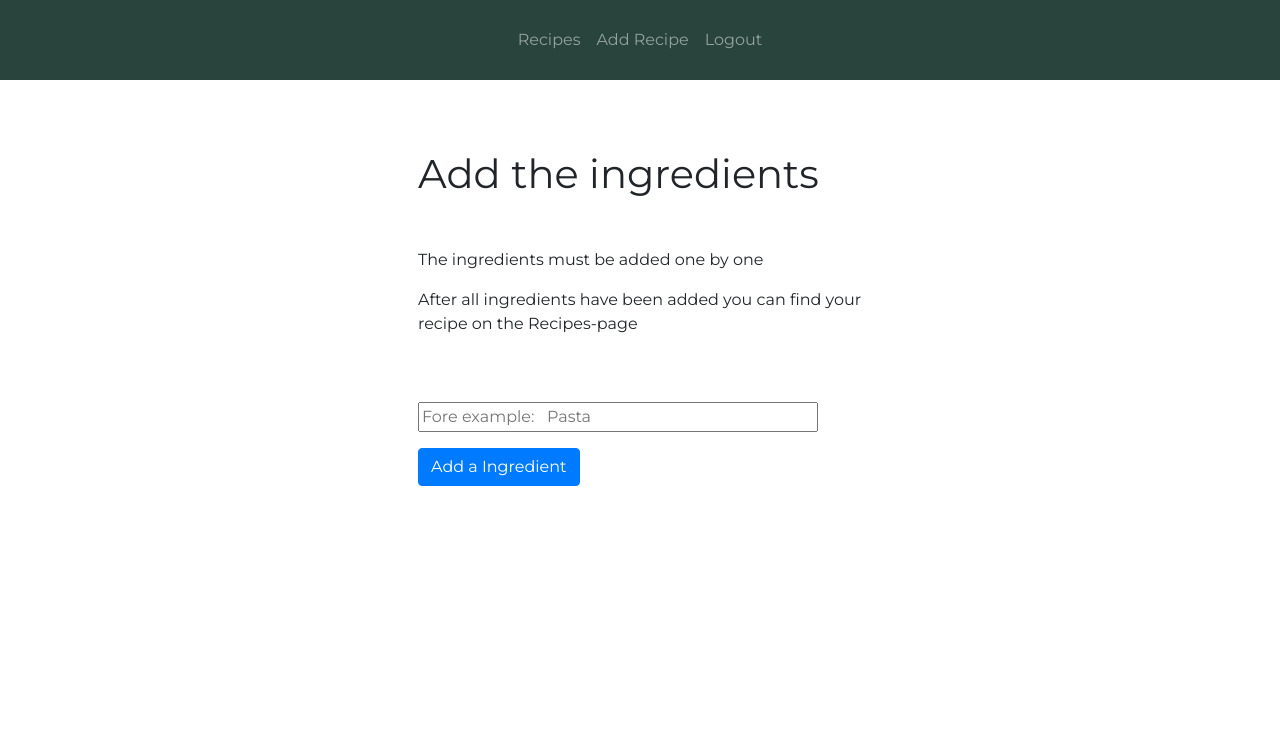
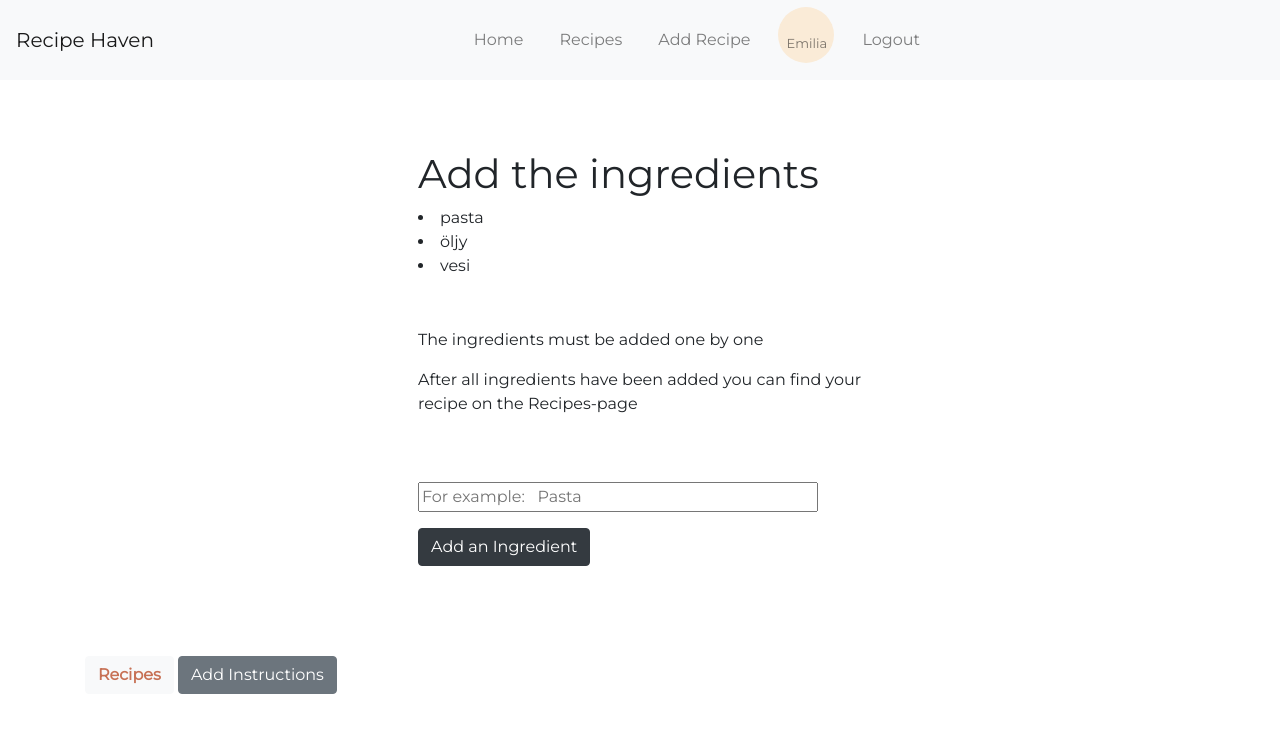
Before and after one commit to Hemulia/RecipeWebApp, a Flask app: page /addingredients/4 in a window 1280 px wide. Shown: the top 733 px of the page. Run offline with Flask 3, Linux system fonts and the light colour scheme; a user stored in the database is signed in; some libraries are stand-ins or nearby versions.

Commit message:
A lot of changes to pretty much everything

```diff
--- a/website/auth.py
+++ b/website/auth.py
@@ -18,7 +18,7 @@ def login():
         user = User.query.filter_by(email=email).first()
         if user:
             if check_password_hash(user.password, password):
-                flash('Logged in successfully!', category='success')
+                flash('Logged in successfully!')
                 login_user(user, remember=True)
                 return redirect(url_for('view.home'))
             else:
@@ -49,7 +49,7 @@ def sign_up():
         user = User.query.filter_by(email=email).first()
         if user:
             flash('Email already exists.', category='error')
-        elif len(email) < 4:
+        elif len(email) < 7:
             flash('Email must be greater than 3 characters.', category='error')
         elif len(first_name) < 2:
             flash('First name must be greater than 1 character.', category='error')
--- a/website/templates/addingredients.html
+++ b/website/templates/addingredients.html
@@ -1,17 +1,30 @@
-{% extends "base.html" %} {% block title %}Home{% endblock %} {% block content
-    %}
+{% extends "base.html" %} {% block title %}Home{% endblock %} {% block content %}
 <form method="post" class="form2">
     <h1>Add the ingredients</h1>
+
+    {% for ingredient in ingredients %}
+        <li>{{ ingredient.name }}</li>
+    {% endfor %}
 
     <p class="ing">The ingredients must be added one by one</p>
     <p>After all ingredients have been added you can find your recipe on the Recipes-page</p>
     <p>
-        <input name="name" class="ing" placeholder="Fore example:   Pasta">
-    </input>
+        <input name="name" class="ing" placeholder="For example:   Pasta"/>
     </p>
     <p>
-        <button type="submit"  class="btn btn-primary">Add a Ingredient</button>
+        <button type="submit" class="btn btn-dark">Add an Ingredient</button>
     </p>
 </form>
+<button type="button" class="btn btn-light">
+    <a href="/recipes" class="buttonrecipe">
+        Recipes
+    </a>
+</button>
+
+{% if ingredients|length > 0 %}
+    <a href="{{ url_for('view.addinstructions', recipe_id=recipe.id) }}" class="btn btn-secondary">
+        Add Instructions
+    </a>
+{% endif %}
 
 {% endblock %}
--- a/website/templates/addrecipe.html
+++ b/website/templates/addrecipe.html
@@ -9,9 +9,6 @@
       <label>Name of the recipe</label>
       <textarea placeholder="Tea" name="title" id="title" class="form-control" style="height: 50px;"></textarea>
       <br />
-      <label>Instructions for the recipe</label>
-      <textarea placeholder="Boil water..." name="instructions" id="instructions" class="form-control" style="height: 50px;"></textarea>
-      <br />
       <label>Approximately how much did the ingredients cost</label>
       <textarea placeholder="2.5"name="price" id="price" class="form-control" style="height: 50px;" type="number"></textarea>
       <br />
@@ -22,7 +19,7 @@
       <textarea placeholder="50" name="time" id="time" class="form-control" style="height: 50px;" type="number"></textarea>
       <br />
       <div>
-        <button type="submit" class="btn btn-primary">Add Recipe</button>
+        <button type="submit" class="btn btn-dark">Add Recipe</button>
       </div>
     </form>
     {% endblock %}
--- a/website/templates/base.html
+++ b/website/templates/base.html
@@ -16,30 +16,48 @@
   * {
     font-family: 'Montserrat', sans-serif;
   }
+
   nav {
-      height:80px;
-      background-color: rgb(40, 68, 61);
+    height: 80px;
+    display: flex;
   }
-    .recipe {
-      margin-left: auto;
+
+  .navbar-nav {
+    display: flex;
+    justify-content: center;
+    align-items: center;
+    margin-left:auto;
     margin-right: auto;
-      padding:30px;
-      background-color: rgb(246, 246, 246);
-      border-radius: 5px;
-      margin-top:30px;
-      width: 65%;
   }
+
+  .nav-item {
+    margin-right: 20px;
+  }
+
+  .nav-user {
+    border-radius: 50%;
+    background-color: antiquewhite;
+    width: 56px;
+    height: 56px;
+    line-height: 56px;
+    text-align: center;
+    font-size: small;
+    margin-bottom: 2%;
+  }
+
   .form2 {
     width: 40%;
     margin-left: auto;
     margin-right: auto;
-      margin-top:70px;
-      margin-bottom:90px;
+    margin-top: 70px;
+    margin-bottom: 90px;
   }
+
   .ins {
     margin-top: 40px;
     font-weight: bold;
   }
+
   .ins2 {
     margin-top: 20px;
   }
@@ -48,7 +66,7 @@
     width: 50%;
     margin-left: auto;
     margin-right: auto;
-      margin-top:50px;
+    margin-top: 50px;
   }
 
   .sign {
@@ -66,40 +84,117 @@
     width: 100%;
   }
 
-    .content {
+  .content, .text {
     margin-bottom: 30px;
-    }
-    .text {
-      margin-top: 30px;
     text-align: center;
   }
 
   .ing {
     width: 90%;
     margin-top: 50px;
-
   }
 
   .cook {
     float: right;
   }
 
+  .recipe {
+      margin-left: auto;
+      margin-right: auto;
+      padding:30px;
+      background-color: rgb(246, 246, 246);
+      border-radius: 5px;
+      margin-top:30px;
+      width: 65%;
+
+  }
+
+  .buttonrecipe {
+    text-decoration: none;
+    color: rgb(199, 113, 85);
+    font-weight: bold;
+  }
+
+  .delete_recipe {
+    text-decoration: none;
+    color: rgb(195, 0, 0);
+    float: right;
+    font-size:medium;
+  }
+
+  .delete_recipe:hover {
+    text-decoration: none;
+    color: rgb(95, 0, 0);
+  }
+
+
+  @media (max-width: 1024px) {
+
+    .navbar-nav {
+      display: flex;
+      justify-content: center;
+      align-items: center;
+      background-color: rgb(249, 249, 249);
+    }
+    .nav-user {
+      margin-bottom: 3%;
+    }
+
+    .recipe, .addrecipe {
+      width: 100%;
+    }
+
+  }
+
+  .alert.alert-success {
+    background-color: #dff0d8;
+    border-color: #d6e9c6;
+    color: #3c763d;
+    text-align: center;
+    width: 30%;
+    margin-right: auto;
+    margin-left: auto;
+    margin-top: 2%;
+
+  }
+
 </style>
 <body>
-    <nav class="navbar navbar-expand-lg navbar-dark ">
-      <div class="collapse navbar-collapse" id="navbar">
-        <div class="navbar-nav" style="margin-left: auto;margin-right: auto;">
+<nav class="navbar navbar-expand-lg navbar-light bg-light">
+  <a class="navbar-brand">Recipe Haven</a>
+  <button class="navbar-toggler" type="button" data-toggle="collapse" data-target="#navbarNavAltMarkup" aria-controls="navbarNavAltMarkup" aria-expanded="false" aria-label="Toggle navigation">
+    <span class="navbar-toggler-icon"></span>
+  </button>
+  <div class="collapse navbar-collapse" id="navbarNavAltMarkup">
     {% if user.is_authenticated %}
-          <a class="nav-item nav-link" id="home" href="/">Recipes</a>
-          <a class="nav-item nav-link" id="add" href="/addrecipe">Add Recipe</a>
-          <a class="nav-item nav-link" id="logout" href="/logout">Logout</a>
+    <ul class="navbar-nav">
+      <li class="nav-item">
+        <a class="nav-link" id="home" href="/">Home  <span class="sr-only">(current)</span></a>
+      </li>
+      <li class="nav-item">
+        <a class="nav-link" id="recipes" href="/recipes">Recipes</a>
+      </li>
+      <li class="nav-item">
+        <a class="nav-link" id="add" href="/addrecipe">Add Recipe</a>
+      </li>
+      <li class="nav-item nav-link nav-user">{{ user.first_name }}</li>
+      <li class="nav-item">
+        <a class="nav-item nav-link nav-log" id="logout" href="/logout">Logout</a>
+      </li>
+    </ul>
     {% else %}
+    <ul class="navbar-nav">
+      <li class="nav-item">
         <a class="nav-item nav-link" id="login" href="/login">Login</a>
+      </li>
+      <li class="nav-item">
         <a class="nav-item nav-link" id="signUp" href="/sign-up">Sign Up</a>
+      </li>
+    </ul>
     {% endif %}
   </div>
-      </div>
 </nav>
+
 
 {% with messages = get_flashed_messages(with_categories=true) %} {% if
 messages %} {% for category, message in messages %} {% if category ==
@@ -124,5 +219,23 @@
   type="text/javascript"
   src="{{ url_for('static', filename='index.js') }}"
 ></script>
+<script>
+  // Function to fade out the flash message element
+  function fadeOutFlashMessage(flashId) {
+    var flashElement = $("#" + flashId);
+    if (flashElement) {
+      flashElement.fadeOut(500); // 500ms fade-out effect
+    }
+  }
+
+  // Fade out flash messages after 5 seconds (5000 milliseconds)
+  setTimeout(function() {
+    fadeOutFlashMessage("flash-success");
+    fadeOutFlashMessage("flash-error");
+    fadeOutFlashMessage("flash-info");
+  }, 5000);
+</script>
+<script src="https://code.jquery.com/jquery-3.6.0.min.js"></script>
+<script src="https://stackpath.bootstrapcdn.com/bootstrap/4.4.1/js/bootstrap.min.js"></script>
 </body>
 </html>
--- a/website/views.py
+++ b/website/views.py
@@ -1,6 +1,6 @@
 from flask import Blueprint, render_template, redirect,request, flash, jsonify, url_for
 from flask_login import login_required, current_user
-from .models import Recipe, Ingredient
+from .models import Recipe, Ingredient, Instruction,User
 from . import db
 import json
 
@@ -10,12 +10,29 @@ views = Blueprint('view', __name__)
 @views.route('/')
 @login_required
 def home():
+    # Get all the recipes form data
+    recipes = Recipe.query.filter_by(user_id=current_user.id).all()
+
+    # Fetch the user's first name from the database
+    user = User.query.get(current_user.id)
+    first_name = user.first_name
+
+    # Count the price for one serving
+    for recipe in recipes:
+        recipe.price_per_person = recipe.price / recipe.people
+
+    return render_template("home.html", user=current_user, recipes=recipes, first_name=first_name)
+
+
+@views.route('/recipes')
+@login_required
+def recipeList():
     # get all the recipes form data
-    recipes = Recipe.query.all()
+    recipes = Recipe.query.filter_by(user_id=current_user.id).all()
     #count the price for one serving
     for recipe in recipes:
         recipe.price_per_person = recipe.price / recipe.people
-    return render_template("home.html", user=current_user, recipes=recipes)
+    return render_template("recipes.html", user=current_user, recipes=recipes)
 
 
 @views.route("/addrecipe", methods=["GET", "POST"])
@@ -24,7 +41,6 @@ def add_name():
     if request.method == "POST":
         # get the form data
         title = request.form.get("title")
-        instructions = request.form.get("instructions")
         price = request.form.get("price")
         people = request.form.get("people")
         time = request.form.get("time")
@@ -39,7 +55,7 @@ def add_name():
         else:
 
             # add the recipe to the database
-            recipe = Recipe(title=title, instructions=instructions, price=price,people=people, time=time, user_id=current_user.id)
+            recipe = Recipe(title=title, price=price,people=people, time=time, user_id=current_user.id)
             db.session.add(recipe)
             db.session.commit()
 
@@ -49,21 +65,41 @@ def add_name():
     # render the form page
     return render_template("addrecipe.html", user=current_user)
 
+
+# Adding the ingredients to the recipe
 @views.route("/addingredients/<int:recipe_id>", methods=["GET", "POST"])
+# Without logging in a user can not access this view
 @login_required
 def addingredients(recipe_id):
-    # get the recipe from the database
     recipe = Recipe.query.get(recipe_id)
 
     if request.method == "POST":
-        # get the form data
         ingredient_name = request.form.get("name")
-        # add the ingredient to the database
         ingredient = Ingredient(name=ingredient_name, recipe_id=recipe_id)
         db.session.add(ingredient)
         db.session.commit()
         flash("Ingredient saved", category='info')
-    return render_template('addingredients.html', user=current_user,)
+
+    ingredients = Ingredient.query.filter_by(recipe_id=recipe_id).all()
+    return render_template('addingredients.html', user=current_user, recipe=recipe, ingredients=ingredients)
+
+# Adding the instructions to the recipe
+@views.route("/addinstructions/<int:recipe_id>", methods=["GET", "POST"])
+# Without logging in a user can not access this view
+@login_required
+def addinstructions(recipe_id):
+    recipe = Recipe.query.get(recipe_id)
+
+    if request.method == "POST":
+        instruction_name = request.form.get("name")
+        instruction = Instruction(name=instruction_name, recipe_id=recipe_id)
+        db.session.add(instruction)
+        db.session.commit()
+        flash("Instruction saved", category='info')
+
+    instructions = Instruction.query.filter_by(recipe_id=recipe_id).all()
+    return render_template('addinstructions.html', user=current_user, recipe=recipe, instructions=instructions)
+
 
 @views.route('/delete-recipe')
 def delete_recipe():
@@ -73,4 +109,4 @@ def delete_recipe():
     # delete recipe
     db.session.delete(recipe)
     db.session.commit()
-    return redirect('/')
+    return redirect('/recipes')
```
Also changed, not shown: website/models.py (+9 -1 lines), website/templates/addinstructions.html (added, +25 -0 lines), website/templates/home.html (+2 -23 lines), website/templates/recipes.html (added, +34 -0 lines), instance/database.db. Lines whose indentation alone changed are shown as unchanged.
